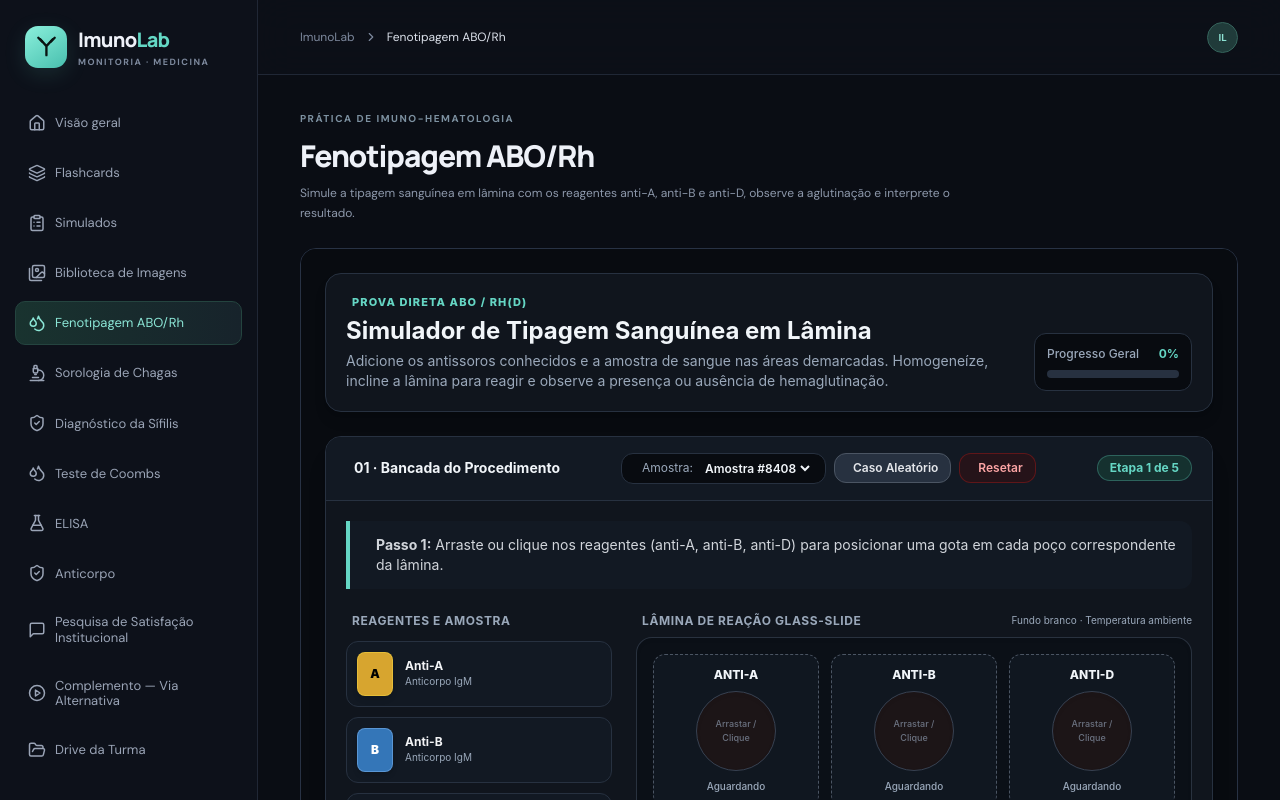
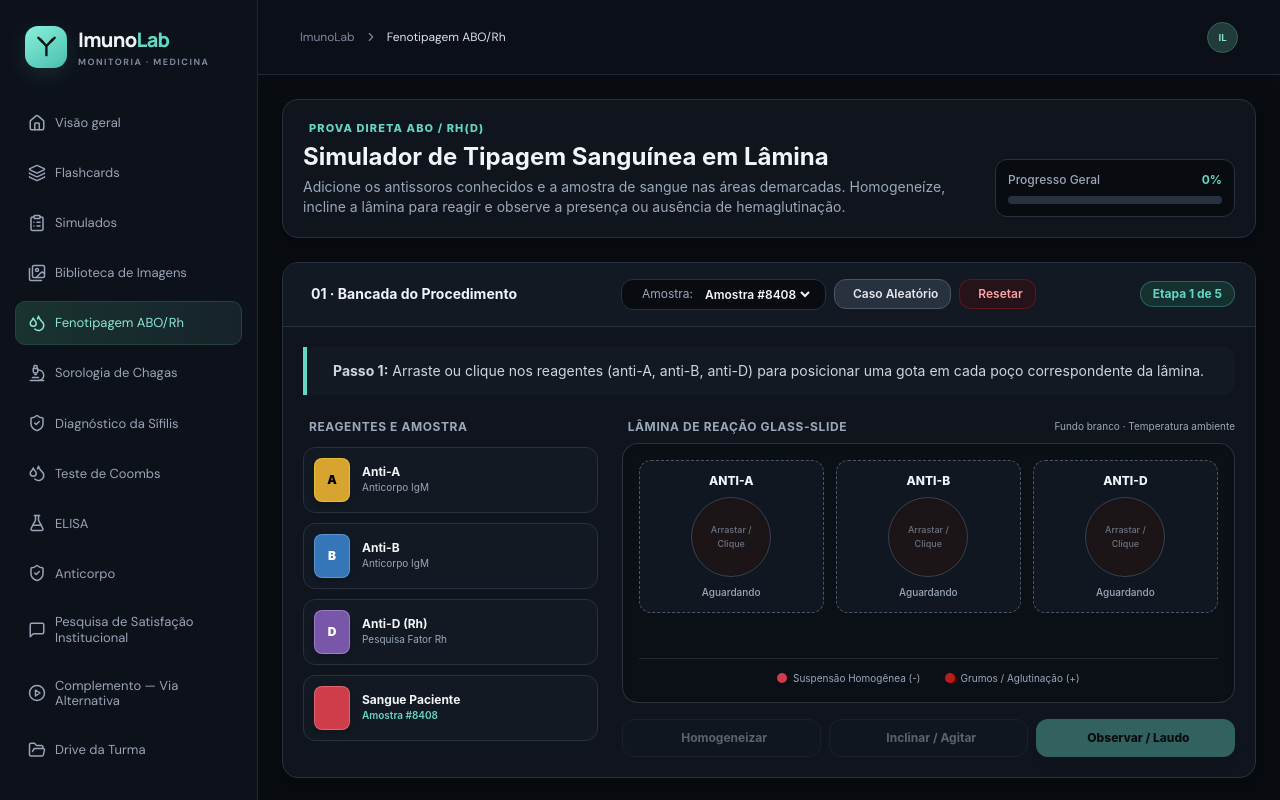
Before and after one commit to filippicaroline/imuno-lab, a React (Vite) app in the folder ImunoLab_Completo/: page / in a window 1280 px wide. Both pictures are taken after a click on the button "Fenotipagem ABO/Rh". Shown: the top 800 px of the page. Built offline with nearby package versions, Linux system fonts and the light colour scheme.

Commit message:
Update main.jsx

```diff
--- a/ImunoLab_Completo/src/main.jsx
+++ b/ImunoLab_Completo/src/main.jsx
@@ -473,14 +473,14 @@ function App() {
               </div>
             </div>
 
-            {/* Estilo ajustado para centralizar e tornar o stats-grid responsivo e adaptável */}
+            {/* Espaçamento superior e inferior ajustado para evitar sobreposição */}
             <style>{`
               .stats-grid {
                 display: grid;
                 grid-template-columns: repeat(3, minmax(0, 1fr));
                 gap: 16px;
                 max-width: 900px;
-                margin: 0 auto 30px auto;
+                margin: 36px auto 30px auto;
                 width: 100%;
                 box-sizing: border-box;
               }
@@ -1391,81 +1391,43 @@ function App() {
           </section>
         )}
 
-        {/* SIMULADOR DE FENOTIPAGEM ABO/Rh */}
+        {/* SIMULADOR DE FENOTIPAGEM ABO/Rh — Cabeçalho superior removido */}
         {view === 'fenotipagem' && (
-          <section className="content-wrap">
-            <div className="section-head">
-              <div>
-                <div className="eyebrow">PRÁTICA DE IMUNO-HEMATOLOGIA</div>
-                <h1>Fenotipagem ABO/Rh</h1>
-                <p>
-                  Simule a tipagem sanguínea em lâmina com os reagentes anti-A,
-                  anti-B e anti-D, observe a aglutinação e interprete o resultado.
-                </p>
-              </div>
-            </div>
-
-            <div
-              style={{
-                width: '100%',
-                overflow: 'hidden',
-                border: '1px solid var(--border, #283244)',
-                borderRadius: 16,
-                background: '#0b0f17'
-              }}
-            >
+          <section className="content-wrap" style={{ padding: 0, width: '100%', maxWidth: 'none' }}>
             <iframe
               src="/simulador_fenotipagem_abo_rh_dark.html"
               title="Simulador de Fenotipagem ABO e Rh"
               style={{
                 display: 'block',
                 width: '100%',
-                  minHeight: '850px',
-                  height: 'calc(100vh - 190px)',
-                  border: 0
+                minHeight: '1050px',
+                height: 'calc(100vh - 130px)',
+                border: 0,
+                borderRadius: 16,
+                background: '#0b0f17'
               }}
               loading="lazy"
             />
-            </div>
           </section>
         )}
 
-        {/* SIMULADOR DE SOROLOGIA DE CHAGAS */}
+        {/* SIMULADOR DE SOROLOGIA DE CHAGAS — Cabeçalho superior removido */}
         {view === 'chagas' && (
-          <section className="content-wrap">
-            <div className="section-head">
-              <div>
-                <div className="eyebrow">PRÁTICA DE IMUNOLOGIA E PARASITOLOGIA</div>
-                <h1>Sorologia de Chagas</h1>
-                <p>
-                  Simule a técnica de hemaglutinação indireta (HAI), acompanhe
-                  as etapas do procedimento e interprete o resultado sorológico.
-                </p>
-              </div>
-            </div>
-
-            <div
-              style={{
-                width: '100%',
-                overflow: 'hidden',
-                border: '1px solid var(--border, #283244)',
-                borderRadius: 16,
-                background: 'var(--surface, #fff)'
-              }}
-            >
+          <section className="content-wrap" style={{ padding: 0, width: '100%', maxWidth: 'none' }}>
             <iframe
               src="/simulador_sorologia_chagas.html"
               title="Simulador de Sorologia de Chagas por Hemaglutinação Indireta"
               style={{
                 display: 'block',
                 width: '100%',
-                  minHeight: '900px',
-                  height: 'calc(100vh - 170px)',
-                  border: 0
+                minHeight: '1050px',
+                height: 'calc(100vh - 130px)',
+                border: 0,
+                borderRadius: 16,
+                background: '#0b0f17'
               }}
               loading="lazy"
             />
-            </div>
           </section>
         )}
 
```
Lines whose indentation alone changed are shown as unchanged.
